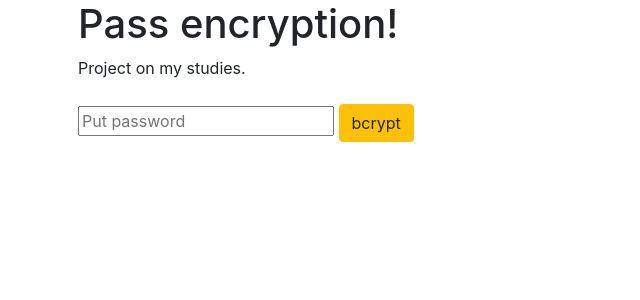
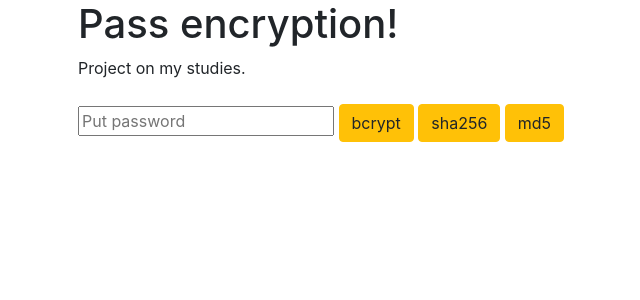
Before and after one commit to slowikDevOps/cat-feeder.pl, a Flask app: page /apka in a window 1280 px wide. Shown: the part 56-356 px from the top of the page, without its empty margins (7-647 px from the left). Run offline with Flask 2, Linux system fonts and the light colour scheme; some libraries are stand-ins or nearby versions.

Commit message:
Add two butons.

```diff
--- a/server/templates/apka.html
+++ b/server/templates/apka.html
@@ -10,5 +10,7 @@ Project on my studies.
 <input type="text" placeholder="Put password" name="haslo" value="{{request.form.szyfrowanie }}">
 
 <input class="btn btn-warning" type="submit" value="bcrypt">
+<input class="btn btn-warning" type="submit" value="sha256">
+<input class="btn btn-warning" type="submit" value="md5">
 
 {% endblock %}
```
